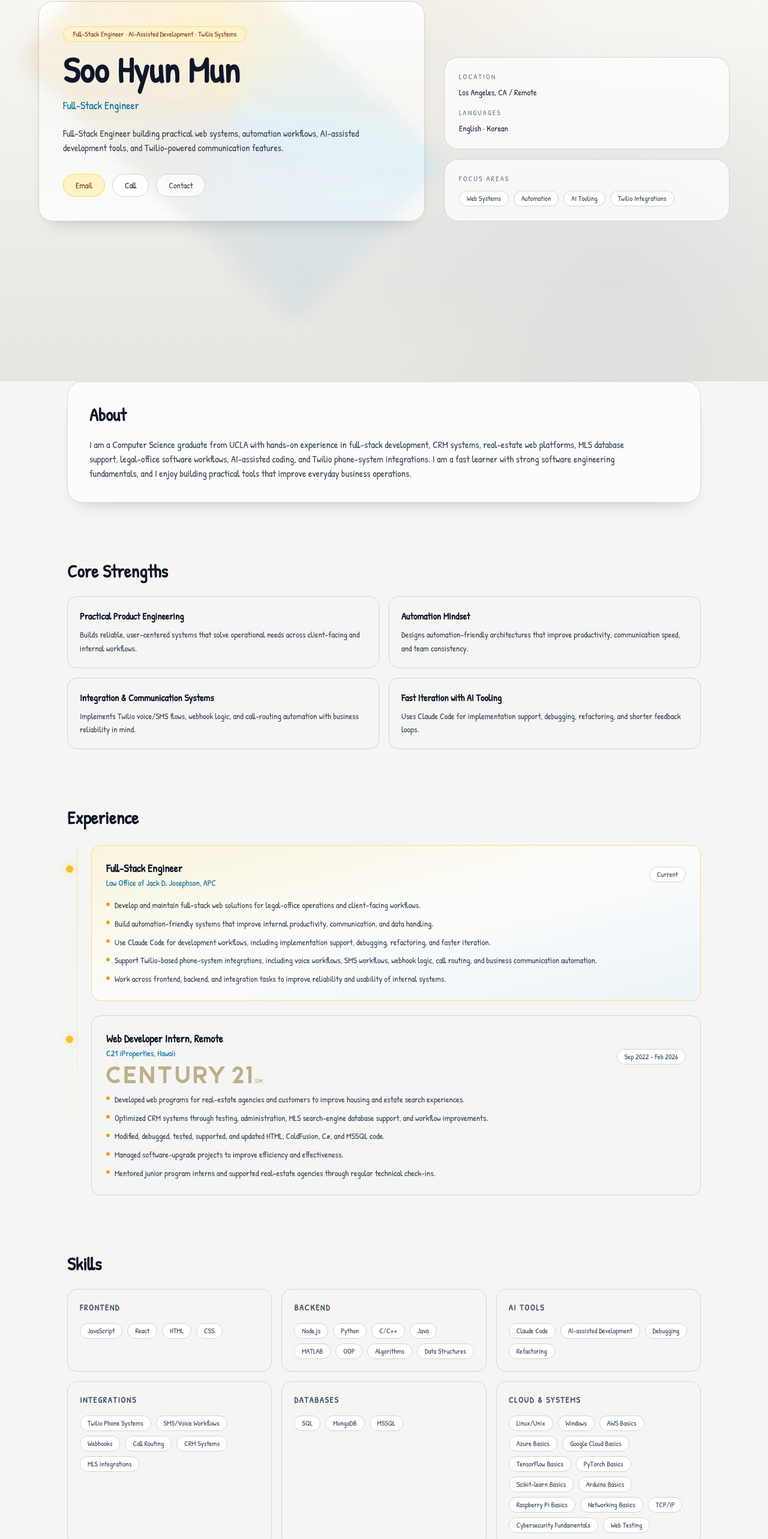
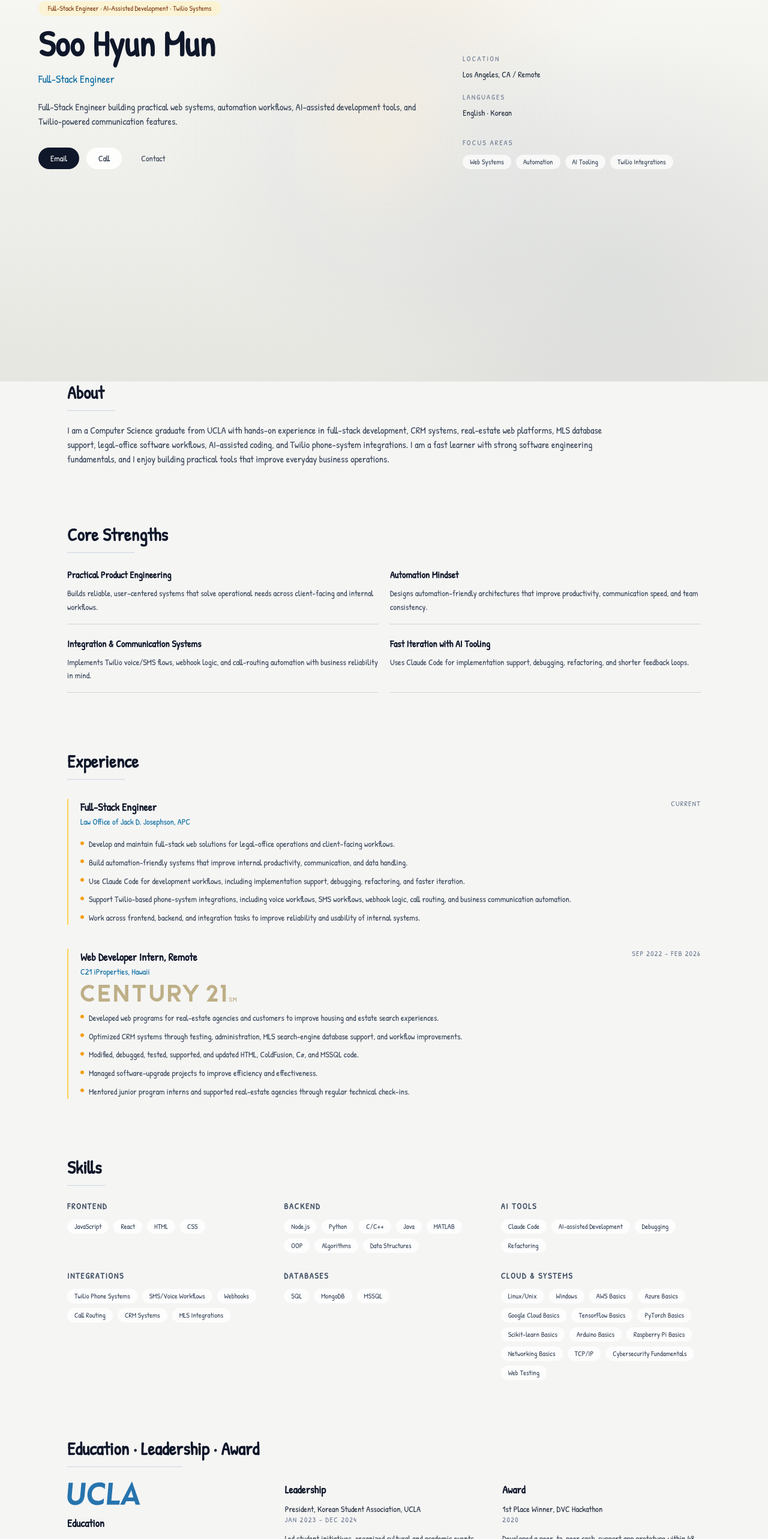
Before and after one commit to suhyunmoon1998/mywebsite, a React (Vite) app: page / in a window 1280 px wide. Shown: the part 164-2730 px from the top of the page at 60% size. Built offline with nearby package versions, Linux system fonts and the light colour scheme; the HTML template or start-up script is replaced by a standard one.

Commit message:
Shift to box-free trendy open layout

```diff
--- a/src/components/About.jsx
+++ b/src/components/About.jsx
@@ -2,9 +2,10 @@ import { about } from '../data';
 
 export default function About() {
   return (
-    <div className="rounded-3xl border border-stone-300/80 bg-white/70 p-7 shadow-card backdrop-blur-xl sm:p-9">
+    <div className="max-w-4xl">
       <h2 className="text-2xl font-semibold text-slate-900 sm:text-3xl">About</h2>
-      <p className="mt-5 max-w-4xl text-sm leading-relaxed text-slate-700 sm:text-base">{about}</p>
+      <div className="mt-3 h-px w-20 bg-slate-300" />
+      <p className="mt-5 text-sm leading-relaxed text-slate-700 sm:text-base">{about}</p>
     </div>
   );
 }
--- a/src/components/Contact.jsx
+++ b/src/components/Contact.jsx
@@ -2,22 +2,23 @@ import { profile } from '../data';
 
 export default function Contact() {
   return (
-    <div className="rounded-3xl border border-stone-300 bg-gradient-to-b from-white/85 via-stone-50/65 to-white/75 p-7 backdrop-blur-xl sm:p-10">
+    <div>
       <h2 className="text-2xl font-semibold text-slate-900 sm:text-3xl">Let&apos;s Build Something Practical</h2>
-      <p className="mt-3 max-w-2xl text-sm text-slate-700 sm:text-base">
+      <div className="mt-3 h-px w-36 bg-slate-300" />
+      <p className="mt-4 max-w-2xl text-sm text-slate-700 sm:text-base">
         Open to full-stack engineering roles where thoughtful systems, automation, and strong execution create measurable outcomes.
       </p>
 
       <div className="mt-6 flex flex-wrap gap-3">
         <a
           href={`mailto:${profile.email}`}
-          className="magnetic-btn rounded-full border border-amber-300 bg-amber-100 px-5 py-2 text-sm font-medium text-amber-900 transition hover:shadow-glow"
+          className="magnetic-btn rounded-full bg-slate-900 px-5 py-2 text-sm font-medium text-white transition hover:opacity-90"
         >
           {profile.email}
         </a>
         <a
           href="tel:+18082084090"
-          className="magnetic-btn rounded-full border border-stone-300 bg-white/90 px-5 py-2 text-sm font-medium text-slate-800 transition hover:border-stone-400"
+          className="magnetic-btn rounded-full bg-white px-5 py-2 text-sm font-medium text-slate-800 transition hover:bg-slate-100"
         >
           {profile.phone}
         </a>
@@ -25,7 +26,7 @@ export default function Contact() {
           href="https://github.com/suhyunmoon1998"
           target="_blank"
           rel="noreferrer"
-          className="magnetic-btn rounded-full border border-sky-300 bg-sky-50 px-5 py-2 text-sm font-medium text-sky-800"
+          className="magnetic-btn rounded-full bg-sky-50 px-5 py-2 text-sm font-medium text-sky-800"
           aria-label="GitHub profile"
         >
           GitHub
@@ -34,7 +35,7 @@ export default function Contact() {
           href="https://www.linkedin.com/in/soohyun-mun-09b486133"
           target="_blank"
           rel="noreferrer"
-          className="magnetic-btn rounded-full border border-stone-300 bg-white/90 px-5 py-2 text-sm font-medium text-slate-800"
+          className="magnetic-btn rounded-full bg-white px-5 py-2 text-sm font-medium text-slate-800"
           aria-label="LinkedIn profile"
         >
           LinkedIn
--- a/src/components/CoreStrengths.jsx
+++ b/src/components/CoreStrengths.jsx
@@ -4,12 +4,10 @@ export default function CoreStrengths() {
   return (
     <div>
       <h2 className="text-2xl font-semibold text-slate-900 sm:text-3xl">Core Strengths</h2>
-      <div className="mt-6 grid gap-4 md:grid-cols-2">
+      <div className="mt-3 h-px w-28 bg-slate-300" />
+      <div className="mt-6 grid gap-5 md:grid-cols-2">
         {coreStrengths.map((strength) => (
-          <article
-            key={strength.title}
-            className="group rounded-2xl border border-stone-300 bg-white/68 p-5 transition duration-300 hover:-translate-y-1 hover:border-amber-300/70 hover:shadow-card"
-          >
+          <article key={strength.title} className="border-b border-stone-300 pb-4 transition duration-300 hover:translate-x-1">
             <h3 className="text-base font-semibold text-slate-900">{strength.title}</h3>
             <p className="mt-2 text-sm leading-relaxed text-slate-700">{strength.detail}</p>
           </article>
--- a/src/components/EducationLeadershipAward.jsx
+++ b/src/components/EducationLeadershipAward.jsx
@@ -3,28 +3,32 @@ import uclaLogo from '../assets/logos/ucla-logo.svg';
 
 export default function EducationLeadershipAward() {
   return (
-    <div className="grid gap-4 lg:grid-cols-3">
-      <article className="rounded-2xl border border-stone-300 bg-white/70 p-6 transition hover:border-stone-400 hover:shadow-card">
+    <div>
+      <h2 className="text-2xl font-semibold text-slate-900 sm:text-3xl">Education · Leadership · Award</h2>
+      <div className="mt-3 h-px w-48 bg-slate-300" />
+      <div className="mt-6 grid gap-8 lg:grid-cols-3">
+        <article>
           <img src={uclaLogo} alt="UCLA logo" className="mb-4 h-10 w-auto object-contain" loading="lazy" />
-        <h2 className="text-xl font-semibold text-slate-900">Education</h2>
-        <p className="mt-3 text-sm text-slate-800">{education.degree}</p>
+          <h3 className="text-lg font-semibold text-slate-900">Education</h3>
+          <p className="mt-2 text-sm text-slate-800">{education.degree}</p>
           <p className="text-sm text-sky-700">{education.school}</p>
           <p className="mt-2 text-xs uppercase tracking-[0.12em] text-slate-500">Graduated {education.graduation}</p>
         </article>
 
-      <article className="rounded-2xl border border-stone-300 bg-white/70 p-6 transition hover:border-amber-300 hover:shadow-card">
-        <h2 className="text-xl font-semibold text-slate-900">Leadership</h2>
-        <p className="mt-3 text-sm text-slate-800">{leadership.title}</p>
+        <article>
+          <h3 className="text-lg font-semibold text-slate-900">Leadership</h3>
+          <p className="mt-2 text-sm text-slate-800">{leadership.title}</p>
           <p className="text-xs uppercase tracking-[0.12em] text-slate-500">{leadership.period}</p>
           <p className="mt-3 text-sm leading-relaxed text-slate-700">{leadership.description}</p>
         </article>
 
-      <article className="rounded-2xl border border-stone-300 bg-white/70 p-6 transition hover:border-sky-300 hover:shadow-card">
-        <h2 className="text-xl font-semibold text-slate-900">Award</h2>
-        <p className="mt-3 text-sm text-slate-800">{award.title}</p>
+        <article>
+          <h3 className="text-lg font-semibold text-slate-900">Award</h3>
+          <p className="mt-2 text-sm text-slate-800">{award.title}</p>
           <p className="text-xs uppercase tracking-[0.12em] text-slate-500">{award.period}</p>
           <p className="mt-3 text-sm leading-relaxed text-slate-700">{award.description}</p>
         </article>
       </div>
+    </div>
   );
 }
--- a/src/components/Experience.jsx
+++ b/src/components/Experience.jsx
@@ -5,33 +5,21 @@ export default function Experience() {
   return (
     <div>
       <h2 className="text-2xl font-semibold text-slate-900 sm:text-3xl">Experience</h2>
-      <div className="relative mt-7 space-y-6 before:absolute before:bottom-0 before:left-3 before:top-1 before:w-px before:bg-gradient-to-b before:from-amber-400/45 before:to-transparent md:before:left-4">
+      <div className="mt-3 h-px w-24 bg-slate-300" />
+      <div className="mt-8 space-y-10">
         {experiences.map((experience) => {
           const isC21 = experience.company.includes('C21 iProperties');
           return (
-            <article
-              key={experience.company}
-              className={`relative ml-8 rounded-2xl border p-6 transition duration-300 hover:-translate-y-1 hover:shadow-card md:ml-10 ${
-                experience.current
-                  ? 'border-amber-300/70 bg-gradient-to-br from-amber-100/55 via-white/70 to-sky-100/45'
-                  : 'border-stone-300 bg-white/68 hover:border-sky-300/70'
-              }`}
-            >
-              <span className="absolute -left-[2.42rem] top-8 h-3.5 w-3.5 rounded-full border border-white/70 bg-amber-400 shadow-[0_0_14px_rgba(251,191,36,0.35)] md:-left-[2.72rem]" />
-              <div className="flex flex-wrap items-center justify-between gap-3">
+            <article key={experience.company} className="border-l-2 border-amber-300 pl-5">
+              <div className="flex flex-wrap items-start justify-between gap-3">
                 <div>
                   <h3 className="text-lg font-semibold text-slate-900">{experience.role}</h3>
                   <p className="text-sm text-sky-700">{experience.company}</p>
                   {isC21 && (
-                    <img
-                      src={c21Logo}
-                      alt="Century 21 logo"
-                      className="mt-3 h-7 w-auto object-contain"
-                      loading="lazy"
-                    />
+                    <img src={c21Logo} alt="Century 21 logo" className="mt-3 h-7 w-auto object-contain" loading="lazy" />
                   )}
                 </div>
-                <p className="rounded-full border border-stone-300 bg-white/80 px-3 py-1 text-xs text-slate-700">{experience.period}</p>
+                <p className="text-xs uppercase tracking-[0.1em] text-slate-500">{experience.period}</p>
               </div>
               <ul className="mt-4 space-y-2 text-sm leading-relaxed text-slate-700">
                 {experience.points.map((point) => (
--- a/src/components/Hero.jsx
+++ b/src/components/Hero.jsx
@@ -13,8 +13,8 @@ const tags = ['Web Systems', 'Automation', 'AI Tooling', 'Twilio Integrations'];
 export default function Hero() {
   return (
     <header className="relative min-h-screen px-5 pb-14 pt-8 sm:px-8 md:px-12">
-      <nav className="mx-auto flex w-full max-w-6xl items-center justify-between rounded-full border border-stone-300 bg-white/70 px-4 py-2 backdrop-blur">
-        <span className="text-sm font-semibold text-slate-800">{profile.name}</span>
+      <nav className="mx-auto flex w-full max-w-6xl items-center justify-between px-1 py-2">
+        <span className="text-sm font-semibold tracking-[0.08em] text-slate-700">{profile.name}</span>
         <ul className="hidden items-center gap-5 text-xs text-slate-600 md:flex">
           {navLinks.map(([href, label]) => (
             <li key={href}>
@@ -26,12 +26,12 @@ export default function Hero() {
         </ul>
       </nav>
 
-      <div className="mx-auto mt-16 grid w-full max-w-6xl gap-8 md:mt-24 md:grid-cols-[1.15fr_0.85fr] md:items-end">
-        <div className="rounded-3xl border border-stone-300 bg-gradient-to-b from-white/85 via-stone-50/70 to-white/75 p-8 shadow-card backdrop-blur-xl sm:p-10 hero-border-glow">
-          <p className="mb-4 inline-flex items-center rounded-full border border-amber-300/70 bg-amber-100/85 px-4 py-1 text-xs text-amber-900">
+      <div className="mx-auto mt-16 grid w-full max-w-6xl gap-10 md:mt-24 md:grid-cols-[1.2fr_0.8fr] md:items-end">
+        <div>
+          <p className="inline-flex items-center rounded-full bg-amber-100/70 px-4 py-1 text-xs text-amber-900">
             Full-Stack Engineer · AI-Assisted Development · Twilio Systems
           </p>
-          <h1 className="text-balance text-4xl font-semibold leading-tight text-slate-900 sm:text-5xl md:text-6xl">
+          <h1 className="mt-4 text-balance text-4xl font-semibold leading-tight text-slate-900 sm:text-5xl md:text-6xl">
             {profile.name}
           </h1>
           <p className="mt-4 text-lg text-sky-700">{profile.title}</p>
@@ -40,38 +40,35 @@ export default function Hero() {
           <div className="mt-8 flex flex-wrap items-center gap-3">
             <a
               href={`mailto:${profile.email}`}
-              className="magnetic-btn rounded-full border border-amber-300 bg-amber-100 px-5 py-2 text-sm font-medium text-amber-900 transition hover:shadow-glow"
+              className="magnetic-btn rounded-full bg-slate-900 px-5 py-2 text-sm font-medium text-white transition hover:opacity-90"
             >
               Email
             </a>
             <a
               href="tel:+18082084090"
-              className="magnetic-btn rounded-full border border-stone-300 bg-white/85 px-5 py-2 text-sm font-medium text-slate-800 transition hover:border-sky-300 hover:bg-sky-50"
+              className="magnetic-btn rounded-full bg-white/90 px-5 py-2 text-sm font-medium text-slate-800 transition hover:bg-white"
             >
               Call
             </a>
-            <a
-              href="#contact"
-              className="magnetic-btn rounded-full border border-stone-300 bg-white/70 px-5 py-2 text-sm font-medium text-slate-700 transition hover:border-stone-400 hover:text-slate-900"
-            >
+            <a href="#contact" className="magnetic-btn rounded-full px-5 py-2 text-sm font-medium text-slate-700 transition hover:text-slate-900">
               Contact
             </a>
           </div>
         </div>
 
-        <aside className="space-y-4">
-          <div className="rounded-3xl border border-stone-300 bg-white/70 p-6 backdrop-blur-xl">
+        <aside className="space-y-8">
+          <div>
             <p className="text-xs uppercase tracking-[0.18em] text-slate-500">Location</p>
             <p className="mt-2 text-sm text-slate-800">{profile.location}</p>
-            <p className="mt-4 text-xs uppercase tracking-[0.18em] text-slate-500">Languages</p>
+            <p className="mt-5 text-xs uppercase tracking-[0.18em] text-slate-500">Languages</p>
             <p className="mt-2 text-sm text-slate-800">{profile.languages.join(' · ')}</p>
           </div>
 
-          <div className="rounded-3xl border border-stone-300 bg-white/70 p-6 backdrop-blur-xl">
+          <div>
             <p className="text-xs uppercase tracking-[0.18em] text-slate-500">Focus Areas</p>
             <div className="mt-3 flex flex-wrap gap-2">
               {tags.map((tag) => (
-                <span key={tag} className="rounded-full border border-stone-300 bg-white/85 px-3 py-1 text-xs text-slate-700">
+                <span key={tag} className="rounded-full bg-white/70 px-3 py-1 text-xs text-slate-700">
                   {tag}
                 </span>
               ))}
--- a/src/components/Skills.jsx
+++ b/src/components/Skills.jsx
@@ -4,19 +4,14 @@ export default function Skills() {
   return (
     <div>
       <h2 className="text-2xl font-semibold text-slate-900 sm:text-3xl">Skills</h2>
-      <div className="mt-6 grid gap-4 md:grid-cols-2 xl:grid-cols-3">
+      <div className="mt-3 h-px w-16 bg-slate-300" />
+      <div className="mt-6 grid gap-7 md:grid-cols-2 xl:grid-cols-3">
         {skillGroups.map((group) => (
-          <article
-            key={group.group}
-            className="rounded-2xl border border-stone-300 bg-white/68 p-5 transition duration-300 hover:-translate-y-1 hover:border-sky-300/70 hover:shadow-card"
-          >
+          <article key={group.group}>
             <h3 className="text-sm font-semibold uppercase tracking-[0.12em] text-slate-600">{group.group}</h3>
-            <div className="mt-4 flex flex-wrap gap-2">
+            <div className="mt-3 flex flex-wrap gap-2">
               {group.skills.map((skill) => (
-                <span
-                  key={skill}
-                  className="rounded-full border border-stone-300 bg-white/85 px-3 py-1 text-xs text-slate-700 transition hover:border-amber-300 hover:bg-amber-50"
-                >
+                <span key={skill} className="rounded-full bg-white/80 px-3 py-1 text-xs text-slate-700">
                   {skill}
                 </span>
               ))}
```
Lines whose indentation alone changed are shown as unchanged.
